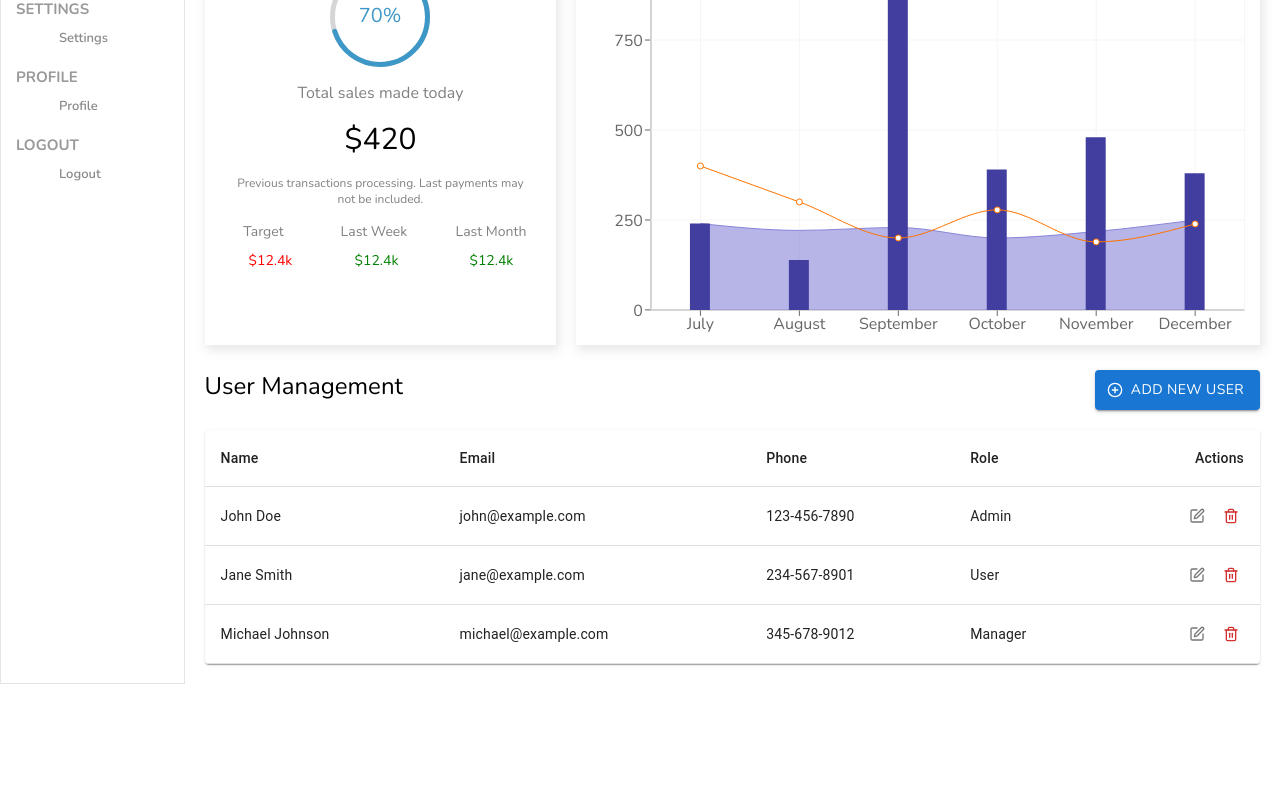
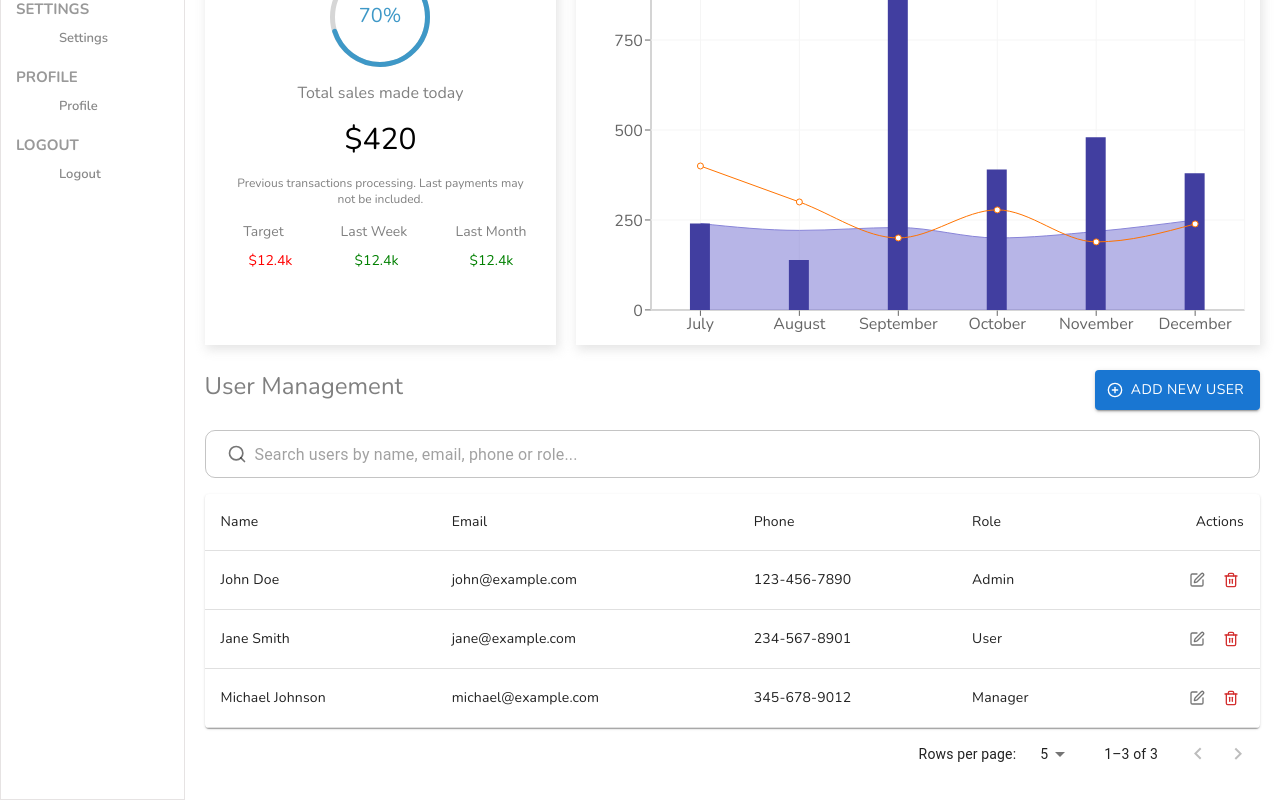
Before and after one commit to ali89akbar/DecoTech_Dashboard, a React (Vite) app: page / in a window 1280 px wide. Shown: the part 301-1101 px from the top of the page. Before the commit the page ends 985 px from the top, so only its background shows below. Built offline with nearby package versions, Linux system fonts and the light colour scheme; some icons are missing.

Commit message:
"user List Implemented"

```diff
--- a/src/App.jsx
+++ b/src/App.jsx
@@ -14,7 +14,7 @@ function App() {
   <Routes>
     <Route path='/' element={<Home/>}/>
     <Route path='/login' element={<Login/>}/>
-    <Route path='users'>
+    <Route path='/users'>
       <Route index element={<List/>}/>
       <Route path=':userid' element={<Single/>}/>
       <Route path='new' element={<New/>}/>
--- a/src/components/table/UserTable.jsx
+++ b/src/components/table/UserTable.jsx
@@ -17,10 +17,13 @@ import {
   TextField,
   Typography,
   Snackbar,
-  Alert
+  Alert,
+  TablePagination,
+  InputAdornment
 } from '@mui/material';
-import { PlusCircle, Edit, Trash2 } from 'lucide-react';
+import { PlusCircle, Edit, Trash2, Search } from 'lucide-react';
 import './usertable.scss'
+
 // Initial data to populate storage if empty
 const initialUsers = [
   { id: 1, name: 'John Doe', email: 'john@example.com', phone: '123-456-7890', role: 'Admin' },
@@ -36,6 +39,14 @@ export default function UserManagementTable() {
   const [errors, setErrors] = useState({});
   const [snackbar, setSnackbar] = useState({ open: false, message: '', severity: 'success' });
 
+  // Pagination states
+  const [page, setPage] = useState(0);
+  const [rowsPerPage, setRowsPerPage] = useState(5);
+
+  // Search state
+  const [searchTerm, setSearchTerm] = useState('');
+  const [filteredUsers, setFilteredUsers] = useState([]);
+
   // Load users from localStorage on component mount
   useEffect(() => {
     const storedUsers = localStorage.getItem('users');
@@ -47,11 +58,29 @@ export default function UserManagementTable() {
     }
   }, []);
 
+  // Update localStorage whenever users change
   useEffect(() => {
     if (users.length > 0) {
       localStorage.setItem('users', JSON.stringify(users));
     }
   }, [users]);
+
+  // Filter users based on search term
+  useEffect(() => {
+    if (searchTerm.trim() === '') {
+      setFilteredUsers(users);
+    } else {
+      const lowercasedSearch = searchTerm.toLowerCase();
+      const filtered = users.filter(user =>
+        user.name.toLowerCase().includes(lowercasedSearch) ||
+        user.email.toLowerCase().includes(lowercasedSearch) ||
+        user.phone.includes(searchTerm) ||
+        user.role.toLowerCase().includes(lowercasedSearch)
+      );
+      setFilteredUsers(filtered);
+    }
+    setPage(0); // Reset to first page when search changes
+  }, [searchTerm, users]);
 
   const validateForm = () => {
     const newErrors = {};
@@ -123,10 +152,26 @@ export default function UserManagementTable() {
     setSnackbar({ ...snackbar, open: false });
   };
 
+  const handleChangePage = (event, newPage) => {
+    setPage(newPage);
+  };
+
+  const handleChangeRowsPerPage = (event) => {
+    setRowsPerPage(parseInt(event.target.value, 10));
+    setPage(0);
+  };
+
+  const handleSearchChange = (event) => {
+    setSearchTerm(event.target.value);
+  };
+
+  // Get current page of users for pagination
+  const currentUsers = filteredUsers.slice(page * rowsPerPage, page * rowsPerPage + rowsPerPage);
+
   return (
-    <Box  className="mainContainer">
+    <Box className="mainContainer">
       <Box className="headerContainer">
-        <Typography variant="h5" component="h1" gutterBottom style={{ fontFamily: 'Nunito, sans-serif' }}>
+        <Typography variant="h5" component="h1" gutterBottom style={{ fontFamily: 'Nunito, sans-serif', color: 'gray' }}>
           User Management
         </Typography>
         <Button
@@ -139,31 +184,45 @@ export default function UserManagementTable() {
         </Button>
       </Box>
 
-      <TableContainer component={Paper} >
-        <Table className='' sx={{ minWidth: 600,fontFamily:'Nunito,sans-serif' }} >
+      {/* Search Box */}
+      <Box sx={{ mb: 2 }}>
+  <TextField
+    fullWidth
+    variant="outlined"
+    placeholder="Search users by name, email, phone or role..."
+    value={searchTerm}
+    onChange={handleSearchChange}
+    InputProps={{
+      startAdornment: (
+        <InputAdornment position="start">
+          <Search size={20} />
+        </InputAdornment>
+      )
+    }}
+    className="search-field"
+  />
+</Box>
+
+      <TableContainer component={Paper}>
+        <Table className='' sx={{ minWidth: 600, fontFamily: 'Nunito, sans-serif' }}>
           <TableHead>
-            <TableRow >
-              <TableCell className='table-cell'
-              >Name</TableCell>
-              <TableCell className='table-cell'
-              >Email</TableCell>
-              <TableCell className='table-cell'
-              >Phone</TableCell>
-              <TableCell className='table-cell'
-              >Role</TableCell>
-              <TableCell align="right" className='table-cell'
-              >Actions</TableCell>
+            <TableRow>
+              <TableCell style={{fontFamily:'Nunito,sans-serif'}}>Name</TableCell>
+              <TableCell style={{fontFamily:'Nunito,sans-serif'}}>Email</TableCell>
+              <TableCell style={{fontFamily:'Nunito,sans-serif'}}>Phone</TableCell>
+              <TableCell style={{fontFamily:'Nunito,sans-serif'}}>Role</TableCell>
+              <TableCell align="right" style={{fontFamily:'Nunito,sans-serif'}}>Actions</TableCell>
             </TableRow>
           </TableHead>
           <TableBody>
-            {users.length > 0 ? (
-              users.map((user) => (
+            {currentUsers.length > 0 ? (
+              currentUsers.map((user) => (
                 <TableRow key={user.id}>
-                  <TableCell className='table-cell'>{user.name}</TableCell>
-                  <TableCell className='table-cell'>{user.email}</TableCell>
-                  <TableCell className='table-cell'>{user.phone}</TableCell>
-                  <TableCell className='table-cell'>{user.role}</TableCell>
-                  <TableCell className='table-cell' align="right">
+                  <TableCell style={{fontFamily:'Nunito,sans-serif'}}>{user.name}</TableCell>
+                  <TableCell style={{fontFamily:'Nunito,sans-serif'}}>{user.email}</TableCell>
+                  <TableCell style={{fontFamily:'Nunito,sans-serif'}}>{user.phone}</TableCell>
+                  <TableCell style={{fontFamily:'Nunito,sans-serif'}}>{user.role}</TableCell>
+                  <TableCell style={{fontFamily:'Nunito,sans-serif'}} align="right">
                     <IconButton
                       size="small"
                       onClick={() => handleOpenDialog(user, true)}
@@ -184,7 +243,7 @@ export default function UserManagementTable() {
             ) : (
               <TableRow>
                 <TableCell colSpan={5} align="center">
-                  No users found
+                  {searchTerm ? 'No matching users found' : 'No users found'}
                 </TableCell>
               </TableRow>
             )}
@@ -192,11 +251,22 @@ export default function UserManagementTable() {
         </Table>
       </TableContainer>
 
+      {/* Pagination Component */}
+      <TablePagination
+        rowsPerPageOptions={[5, 10, 25]}
+        component="div"
+        count={filteredUsers.length}
+        rowsPerPage={rowsPerPage}
+        page={filteredUsers.length <= page * rowsPerPage && page > 0 ? 0 : page}
+        onPageChange={handleChangePage}
+        onRowsPerPageChange={handleChangeRowsPerPage}
+      />
+
       {/* Add/Edit User Dialog */}
       <Dialog open={dialogOpen} onClose={handleCloseDialog} fullWidth maxWidth="sm">
-        <DialogTitle className='table-cell'>{isEditing ? 'Edit User' : 'Add New User'}</DialogTitle>
+        <DialogTitle style={{fontFamily:'Nunito,sans-serif'}}>{isEditing ? 'Edit User' : 'Add New User'}</DialogTitle>
         <DialogContent>
-          <Box component="form" sx={{ mt: 2 }} >
+          <Box component="form" sx={{ mt: 2 }}>
             <TextField
               margin="dense"
               name="name"
@@ -207,7 +277,7 @@ export default function UserManagementTable() {
               onChange={handleInputChange}
               error={!!errors.name}
               helperText={errors.name}
-              className='table-cell'
+              style={{fontFamily:'Nunito,sans-serif'}}
             />
             <TextField
               margin="dense"
@@ -220,7 +290,7 @@ export default function UserManagementTable() {
               onChange={handleInputChange}
               error={!!errors.email}
               helperText={errors.email}
-              className='table-cell'
+              style={{fontFamily:'Nunito,sans-serif'}}
             />
             <TextField
               margin="dense"
@@ -247,8 +317,8 @@ export default function UserManagementTable() {
           </Box>
         </DialogContent>
         <DialogActions>
-          <Button size='large' onClick={handleCloseDialog} className='table-cell'>Cancel</Button>
-          <Button size='medium' className='table-cell' onClick={handleSubmit} variant="contained">
+          <Button size='large' onClick={handleCloseDialog} style={{fontFamily:'Nunito,sans-serif'}}>Cancel</Button>
+          <Button size='medium' style={{fontFamily:'Nunito,sans-serif'}} onClick={handleSubmit} variant="contained">
             {isEditing ? 'Update' : 'Add'}
           </Button>
         </DialogActions>
--- a/src/components/table/usertable.scss
+++ b/src/components/table/usertable.scss
@@ -5,8 +5,33 @@
 .headerContainer{
     display: flex;
      justify-content: space-between;
-      margin-bottom: 20px
+      margin-bottom: 20px;
 }
 .table-cell{
     font-family: Nunito,sans-serif;
 }
+.search-field {
+    margin-bottom: 16px;
+
+    .MuiOutlinedInput-root {
+      border-radius: 10px;
+      height: 48px;
+
+      .MuiOutlinedInput-notchedOutline {
+        border-radius: 10px;
+      }
+
+      &:hover .MuiOutlinedInput-notchedOutline {
+        border-color: #1976d2; // Primary color, adjust as needed
+      }
+
+      .MuiInputAdornment-root {
+        margin-left: 8px;
+      }
+
+      input {
+        padding-top: 12px;
+        padding-bottom: 12px;
+      }
+    }
+  }
--- a/src/pages/home/Home.jsx
+++ b/src/pages/home/Home.jsx
@@ -6,7 +6,6 @@ import Widget from '../../components/widget/Widget';
 import Featured from '../../components/featured/Featured';
 import Chart from '../../components/chart/Chart';
 import UserManagementTable from '../../components/table/UserTable';
-// import UserTable from '../../components/table/UserTable';
 const Home = () => {
   return (
     <div className='home'>
--- a/src/pages/home/home.scss
+++ b/src/pages/home/home.scss
@@ -11,5 +11,6 @@
         .charts{
             padding: 5px 20px;
         }
+
     }
 }
--- a/src/pages/list/List.jsx
+++ b/src/pages/list/List.jsx
@@ -1,8 +1,19 @@
 import React from 'react'
-
+import Sidebar from '../../components/Sidebar/Sidebar'
+import Navbar from '../../components/navbar/Navbar'
+import './list.scss'
+import UserManagementTable from '../../components/table/UserTable'
 const List = () => {
   return (
-    <div>List</div>
+    <div className='list'>
+      <Sidebar/>
+      <div className="list-container">
+        <Navbar/>
+        <div className="user-table">
+        <UserManagementTable/>
+        </div>
+      </div>
+    </div>
   )
 }
 
--- a/src/pages/list/list.scss
+++ b/src/pages/list/list.scss
@@ -0,0 +1,11 @@
+.list{
+    display: flex;
+    width: 100%;
+    .list-container{
+        flex: 6;
+    }
+    .user-table{
+        position: relative;
+        top: 20px;
+    }
+}
```
